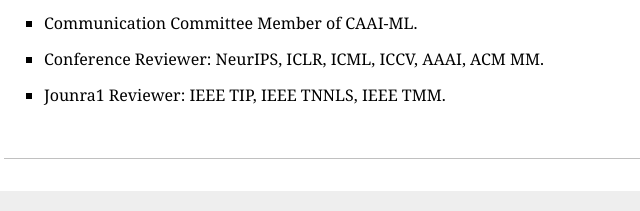
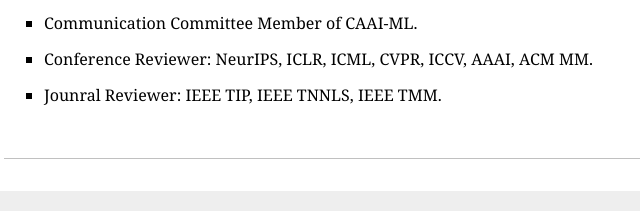
Before and after one commit to shipengzhubp/shipengzhubp.github.io, a plain HTML site: page index.html in a window 1280 px wide. Shown: the part 1557-1768 px from the top of the page, 172-812 px from the left. Drawn offline with Linux system fonts and the light colour scheme.

Commit message:
Update index.html

```diff
--- a/index.html
+++ b/index.html
@@ -168,10 +168,10 @@
         Communication Committee Member of CAAI-ML.
     </li>
     <li>
-        Conference Reviewer: NeurIPS, ICLR, ICML, ICCV, AAAI, ACM MM.
+        Conference Reviewer: NeurIPS, ICLR, ICML, CVPR, ICCV, AAAI, ACM MM.
     </li>
     <li>
-        Jounra1 Reviewer: IEEE TIP, IEEE TNNLS, IEEE TMM.
+        Jounral Reviewer: IEEE TIP, IEEE TNNLS, IEEE TMM.
     </li>
 </ul>
 
```
